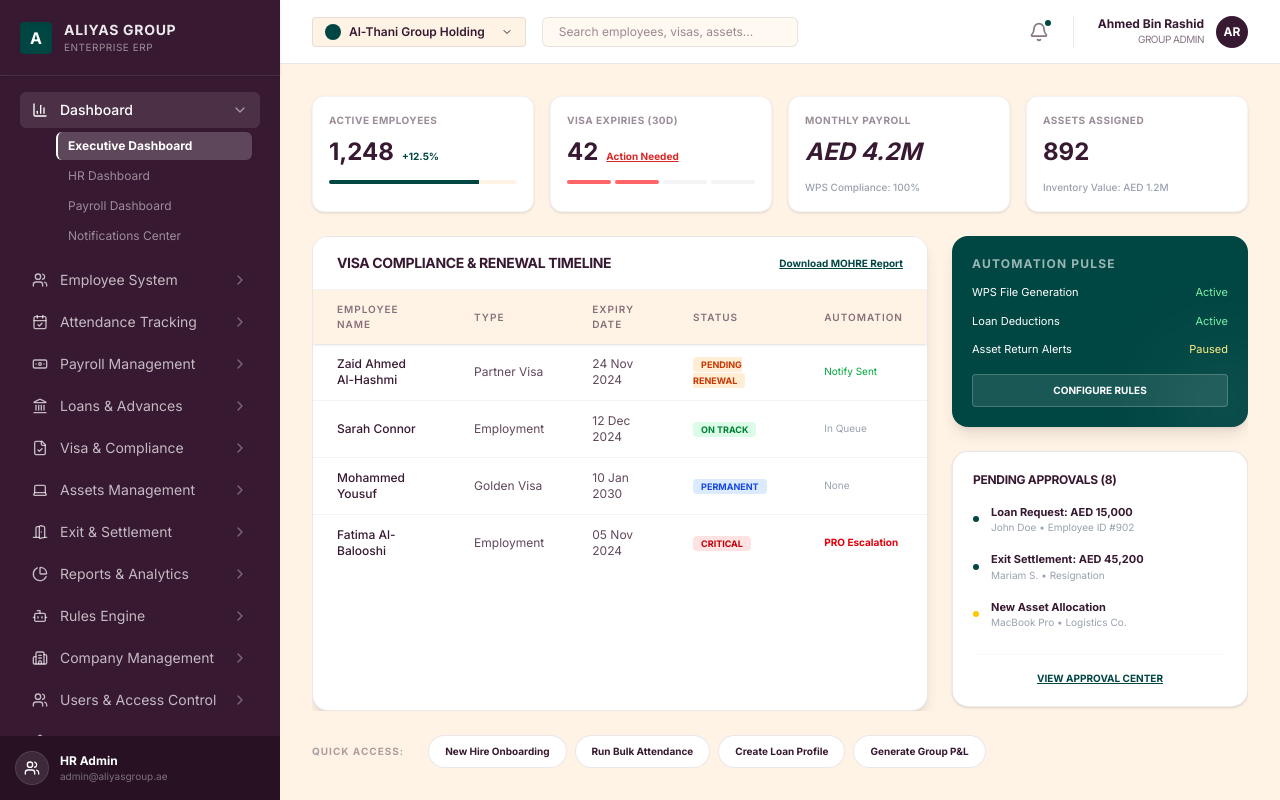
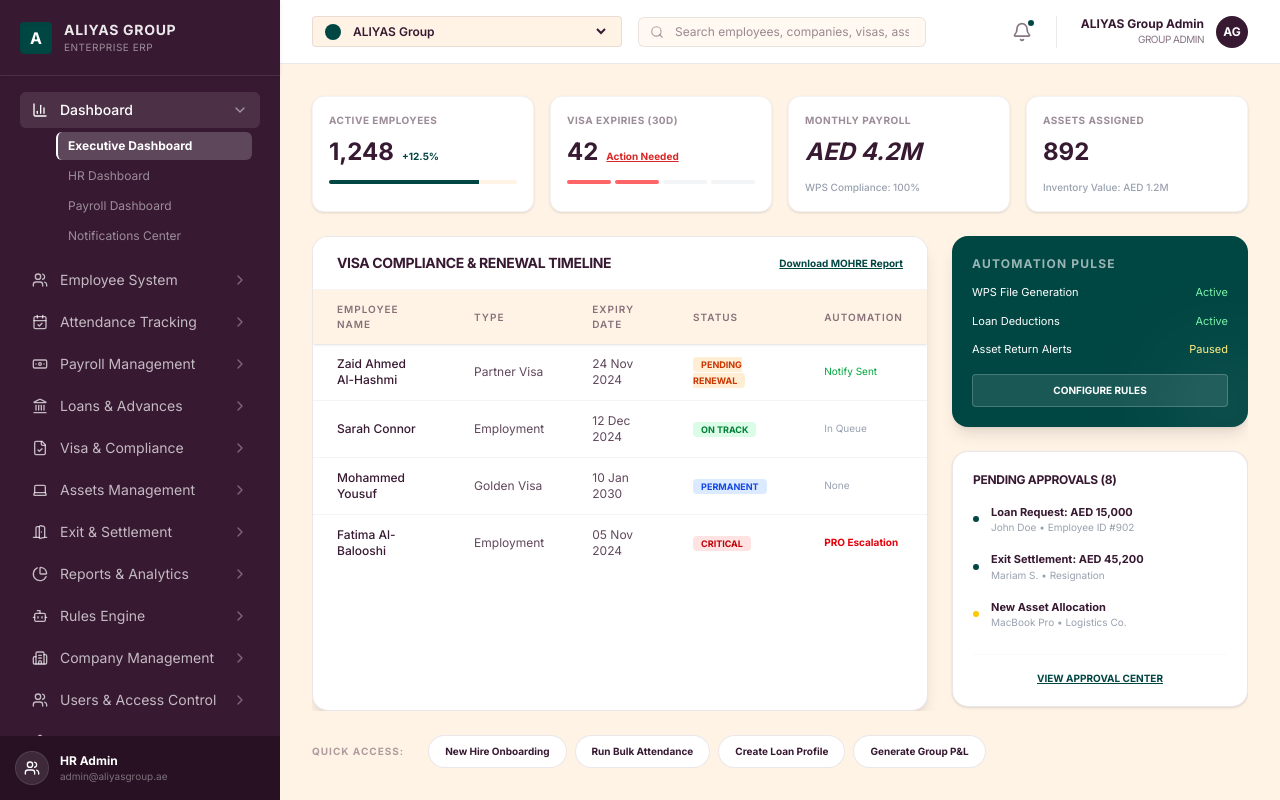
Before and after one commit to emrantims/HRMS, a React (Vite) app: page / in a window 1280 px wide. Built offline with nearby package versions, Linux system fonts and the light colour scheme.

Commit message:
Update header branding to ALIYAS Group

```diff
--- a/src/components/layout/Header.tsx
+++ b/src/components/layout/Header.tsx
@@ -1,6 +1,16 @@
 import React from "react";
-import { Bell, Search, Menu, ChevronDown } from "lucide-react";
+import { Bell, Search, Menu } from "lucide-react";
 import { Button } from "../ui/Button";
+
+const groupCompanies = [
+  "ALIYAS Group",
+  "ALIYAS BUILDING CLEANING CO - L.L.C",
+  "ALIYAS BUS RENTAL LLC",
+  "ALIYAS LINE BUS RENTAL L.L.C",
+  "ALIYAS GENERAL SECURITY SERVICES L.L.C",
+  "ALIYAS REAL ESTATE L.L.C",
+  "AMAFH EMPLOYMENT SERVICES L.L.C",
+];
 
 export function Header() {
   return (
@@ -11,14 +21,18 @@ export function Header() {
         </Button>
         <div className="hidden md:flex items-center gap-2 bg-background px-3 py-1.5 rounded border border-primary/10">
           <div className="w-4 h-4 bg-accent rounded-full"></div>
-          <span className="text-xs font-semibold text-primary">Al-Thani Group Holding</span>
-          <ChevronDown className="w-3 h-3 ml-2 text-primary" />
+          <select className="bg-transparent text-xs font-semibold text-primary focus:outline-none max-w-[260px]">
+            {groupCompanies.map((company) => (
+              <option key={company} value={company}>{company}</option>
+            ))}
+          </select>
         </div>
         <div className="relative hidden md:block">
+          <Search className="absolute left-3 top-1/2 -translate-y-1/2 w-3.5 h-3.5 text-primary/40" />
           <input
             type="text"
-            placeholder="Search employees, visas, assets..."
-            className="bg-background/50 border border-primary/10 rounded-md py-1.5 px-4 text-xs w-64 focus:outline-none focus:ring-1 focus:ring-accent text-primary placeholder:text-primary/50"
+            placeholder="Search employees, companies, visas, assets..."
+            className="bg-background/50 border border-primary/10 rounded-md py-1.5 pl-9 pr-4 text-xs w-72 focus:outline-none focus:ring-1 focus:ring-accent text-primary placeholder:text-primary/50"
           />
         </div>
       </div>
@@ -30,11 +44,11 @@ export function Header() {
         </div>
         <div className="flex items-center gap-3 pl-6 border-l border-primary/10">
           <div className="text-right hidden sm:block">
-            <p className="text-xs font-bold text-primary">Ahmed Bin Rashid</p>
+            <p className="text-xs font-bold text-primary">ALIYAS Group Admin</p>
             <p className="text-[10px] text-primary/60 uppercase tracking-tighter">Group Admin</p>
           </div>
           <div className="w-8 h-8 rounded-full bg-primary flex items-center justify-center text-white font-bold text-xs shrink-0">
-            AR
+            AG
           </div>
         </div>
       </div>
```
